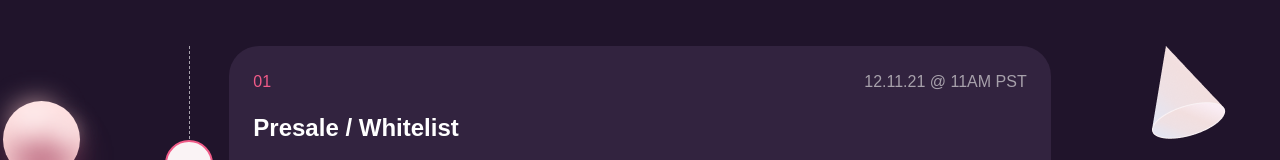
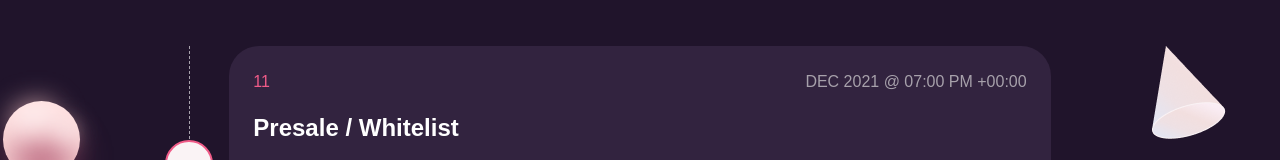
Before and after one commit to meemalabs/hoodratz.io, a Vue app: page /roadmap in a window 1280 px wide. Shown: the part 718-878 px from the top of the page. Built offline with nearby package versions, Linux system fonts and the light colour scheme; a web font is replaced by a local one.

Commit message:
Fix date format issues

```diff
--- a/src/content/app.json
+++ b/src/content/app.json
@@ -6,19 +6,19 @@
   },
   "roadmap": [
     {
-      "date": "12.11.21 @ 11am PST ",
+      "date": "2021-12-11T11:00:00-08:00",
       "title": "Presale / Whitelist",
       "description": "<p> For the first 500 users, allowing up to 3 sales per wallet and sale price at 0.75 SOL. </p> <p> 100 free airdrops to Discord, Twitter and other social medium for completing 'competitions' like the invite 'competition'. </p>",
       "done": false
     },
     {
-      "date": "12.12.21 @ 11am PST",
+      "date": "2021-12-12T11:00:00-08:00",
       "title": "Remaining ~8875-9500 Mint @1.0 SOL",
       "description": "Total number varies based on the amount of 'early sales' and airdrops.",
       "done": false
     },
     {
-      "date": "12.12.21",
+      "date": "2021-12-12T23:59:59-08:00",
       "title": "Once sold out",
       "description": "<p> NFT Marketplace release that will likely become the first cross-chain marketplace. </p> <p> Let's buyback the floor of 100-150 SOL and then Airdrop to friends and family, possibly do it over 3 days and do 50 SOL each day. </p>",
       "done": false
--- a/src/plugins/day.js
+++ b/src/plugins/day.js
@@ -1,4 +1,5 @@
 import dayjs from 'dayjs'
+import localizedFormat from 'dayjs/plugin/localizedFormat'
 
 export default {
   /**
@@ -6,6 +7,8 @@ export default {
     * @param {Vue} Vue
   */
   install: function (app) {
+    dayjs.extend(localizedFormat)
+
     app.config.globalProperties.$dayjs = dayjs
     app.config.globalProperties.$date = dayjs
     app.dayjs = dayjs;
--- a/src/views/Roadmap.vue
+++ b/src/views/Roadmap.vue
@@ -96,51 +96,6 @@ import AppFooter from "@/components/AppFooter.vue";
 
       <div class="relative mx-auto md:w-2/3">
         <div class="relative mx-4 my-20 text-center md:text-left">
-          <!-- <div class="relative p-6 rounded-4xl bg-gray-7 font-sora md:p-8">
-            <div
-              class="absolute inset-x-0 top-0 flex justify-center -mt-6 md:-top-0 md:hidden"
-            >
-              <div
-                class="flex items-center justify-center w-12 h-12 text-xl text-white rounded-full "
-                :class="{
-                  'bg-gray-6': !item.done,
-                  'bg-pink-gradient': item.done,
-                }"
-              >
-                <div v-if="item.done">
-                  <img src="/images/check.svg" alt="" />
-                </div>
-                <div v-else>{{ $date(item.date).format("D") }}</div>
-              </div>
-            </div>
-            <div
-              class="absolute inset-y-0 left-0 z-10 flex justify-center hidden md:block"
-            >
-              <div class="flex items-center h-full -ml-16">
-                <div
-                  v-if="item.done"
-                  class="flex items-center justify-center w-12 h-12 text-xl text-white rounded-full bg-pink-gradient"
-                >
-                  <div><img src="/images/check.svg" alt="" /></div>
-                </div>
-                <div
-                  v-else
-                  class="flex items-center justify-center w-12 h-12 text-xl text-white border-2 rounded-full bg-pink-1 border-pink-3"
-                ></div>
-              </div>
-            </div>
-
-            <div>
-              <div class="flex justify-center md:justify-between">
-                <div class="hidden md:block text-pink-3">Title</div>
-                <div class="uppercase">description</div>
-              </div>
-
-              <div class="my-4 text-2xl font-bold text-white">Title</div>
-              <p class="leading-8">description</p>
-            </div>
-          </div> -->
-
           <div
             v-for="(item, index) in roadmap"
             class="relative p-6 my-8 rounded-4xl bg-gray-7 font-sora"
@@ -158,7 +113,7 @@ import AppFooter from "@/components/AppFooter.vue";
                 <div v-if="item.done">
                   <img src="/images/check.svg" alt="" />
                 </div>
-                <div v-else>{{ item.date }}</div>
+                <div v-else>{{ $date(item.date).format("D") }}</div>
               </div>
             </div>
             <div
@@ -181,10 +136,10 @@ import AppFooter from "@/components/AppFooter.vue";
             <div>
               <div class="flex justify-center md:justify-between">
                 <div class="hidden md:block text-pink-3">
-                  {{ `0${index + 1}` }}
+                  {{ $date(item.date).format("DD") }}
                 </div>
                 <div class="uppercase">
-                  {{ item.date }}
+                  {{ $date(item.date).format('MMM YYYY @ hh:mm A Z') }}
                 </div>
               </div>
               <div class="my-4 text-2xl font-bold text-white">
```
